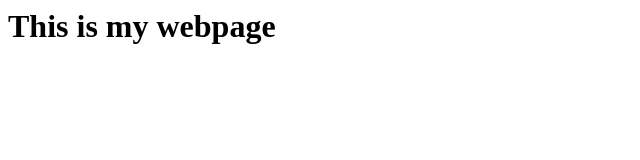
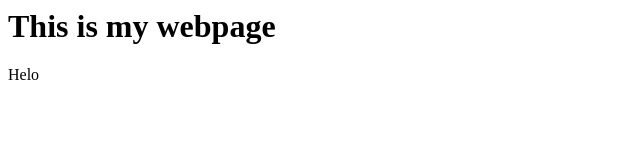
Before and after one commit to abid134/Sample, a plain HTML site: page index.html in a window 1280 px wide. Shown: the full height of the page, 0-640 px from the left. Drawn offline with Linux system fonts and the light colour scheme.

Commit message:
Second Commit

```diff
--- a/index.html
+++ b/index.html
@@ -8,7 +8,7 @@
 
 <body>
 <h1>This is my webpage </h1>
-
+Helo
 </body>
 
 
```
